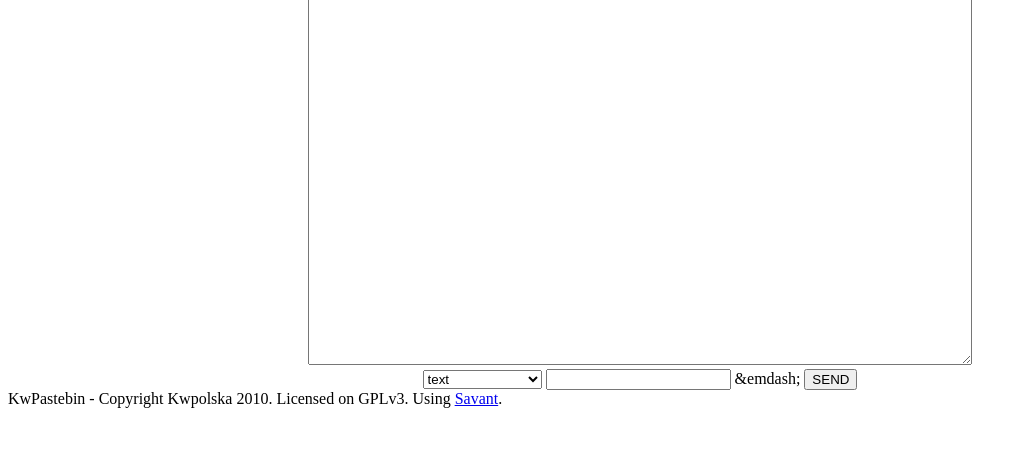
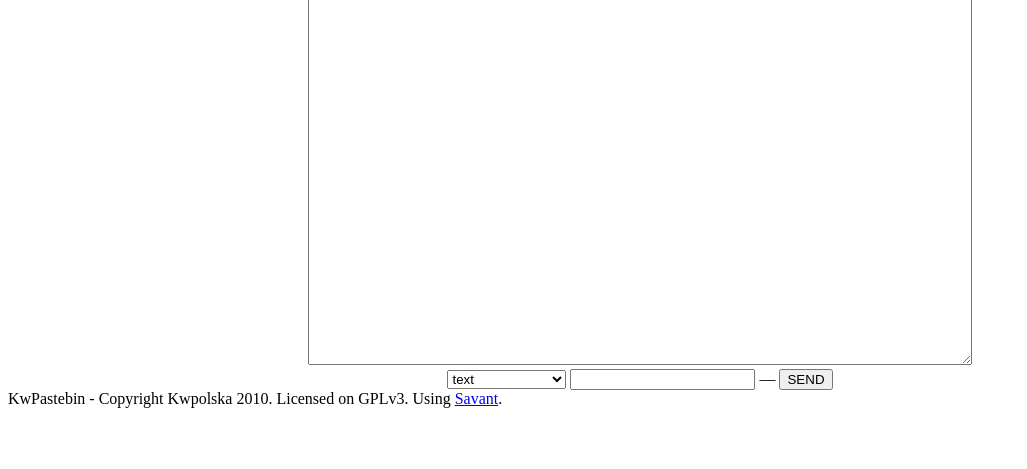
Before and after one commit to Kwpolska-graveyard/kwpastebin, a PHP site: page / in a window 1280 px wide. Shown: the part 136-605 px from the top of the page, without its empty margins (0-1027 px from the left). Run offline with PHP 8.4, Linux system fonts and the light colour scheme.

Commit message:
wrong html entity

```diff
--- a/index.php
+++ b/index.php
@@ -36,7 +36,7 @@ ob_start();
 <optgroup label="V"><option>vala</option> <option>vbnet</option> <option>vb</option> <option>verilog</option> <option>vhdl</option> <option>vim</option> <option>visualfoxpro</option> <option>visualprolog</option> <option>whitespace</option>
 <optgroup label="W"><option>whois</option> <option>winbatch</option></optgroup>
 <optgroup label="X"><option>xbasic</option> <option>xml</option> <option>xorg_conf</option> <option>xpp</option></optgroup>
-<optgroup label="Z"><option>z80</option></optgroup> </select> <input type="text" name="desc"> &emdash; <input type="submit" value="SEND">
+<optgroup label="Z"><option>z80</option></optgroup> </select> <input type="text" name="desc"> &mdash; <input type="submit" value="SEND">
 </div>
 </form>
 <?php
```
